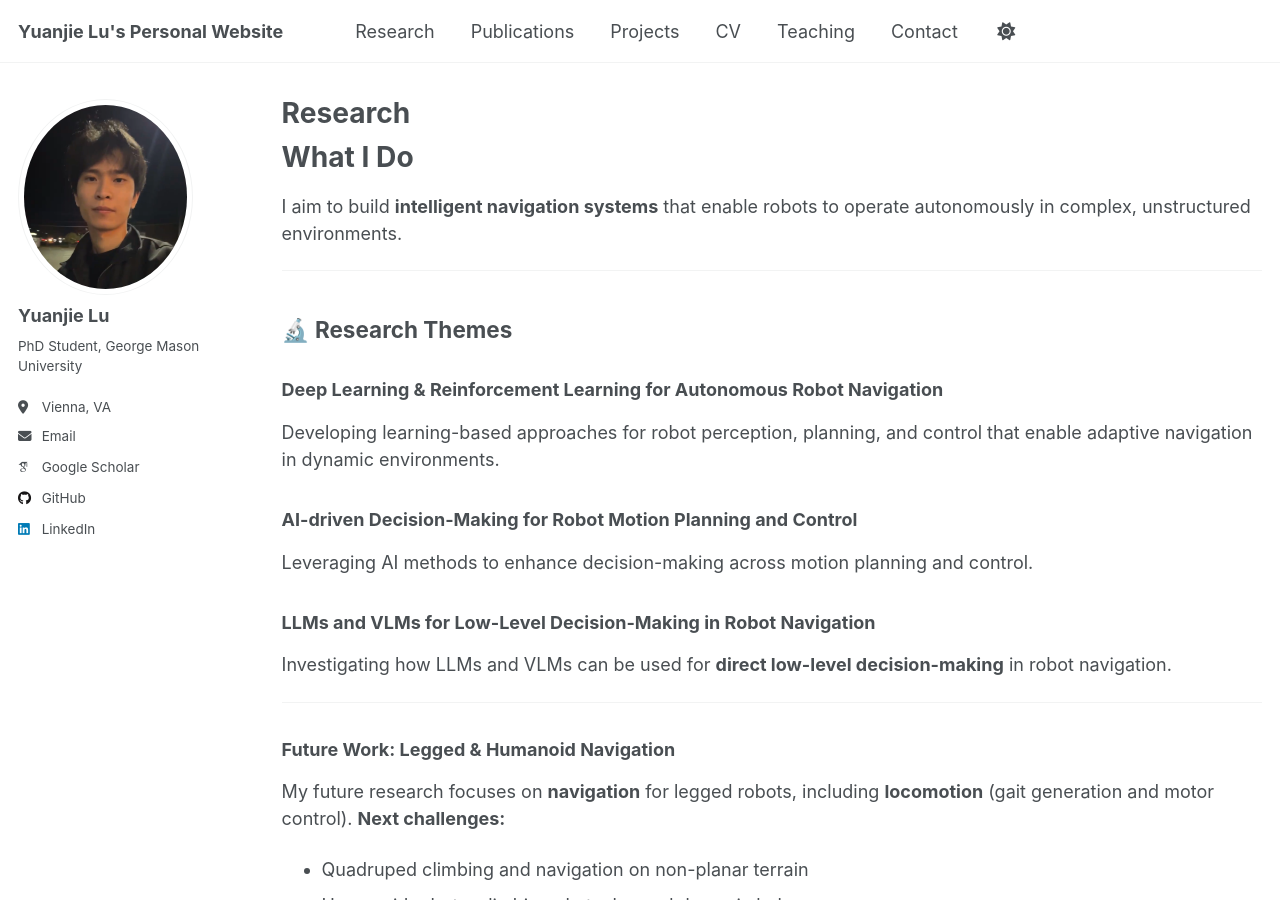
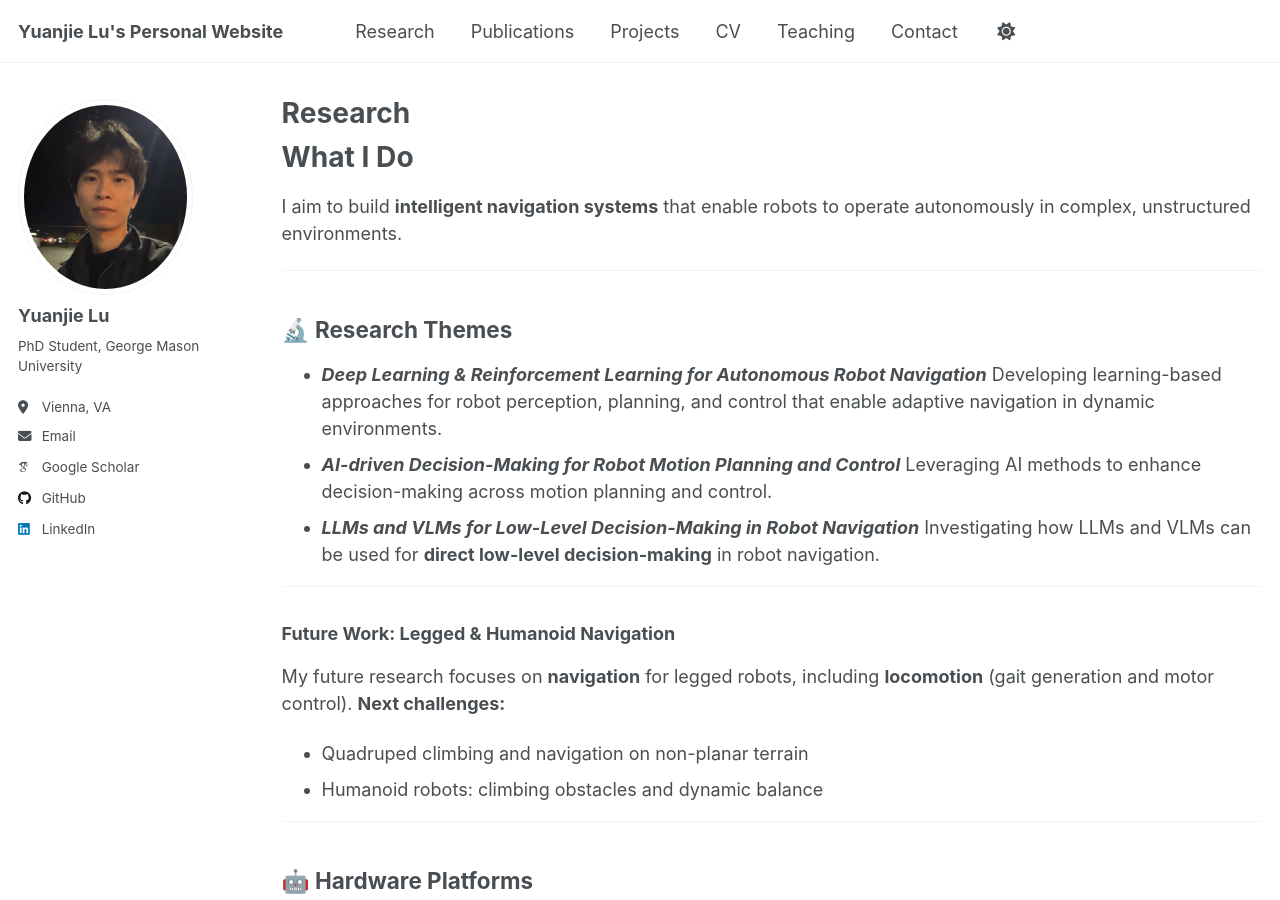
Before and after one commit to yuanjielu-64/yuanjielu-64.github.io, a Jekyll site: the page built from _pages/research.md, in a window 1280 px wide and 900 px high. Built offline with Jekyll 4.4.1, drawn with Linux system fonts in a browser that asks for light colours; some web fonts are replaced; a script that is not in the unit is left out.

```diff
--- a/_pages/research.md
+++ b/_pages/research.md
@@ -12,11 +12,11 @@ I aim to build **intelligent navigation systems** that enable robots to operate
 ---
 
 ## 🔬 Research Themes
-### **Deep Learning & Reinforcement Learning for Autonomous Robot Navigation**
+* ***Deep Learning & Reinforcement Learning for Autonomous Robot Navigation***
 Developing learning-based approaches for robot perception, planning, and control that enable adaptive navigation in dynamic environments.
-### **AI-driven Decision-Making for Robot Motion Planning and Control**
+* ***AI-driven Decision-Making for Robot Motion Planning and Control***
 Leveraging AI methods to enhance decision-making across motion planning and control.
-### **LLMs and VLMs for Low-Level Decision-Making in Robot Navigation**
+* ***LLMs and VLMs for Low-Level Decision-Making in Robot Navigation***
 Investigating how LLMs and VLMs can be used for **direct low-level decision-making** in robot navigation.
 
 ---
```
